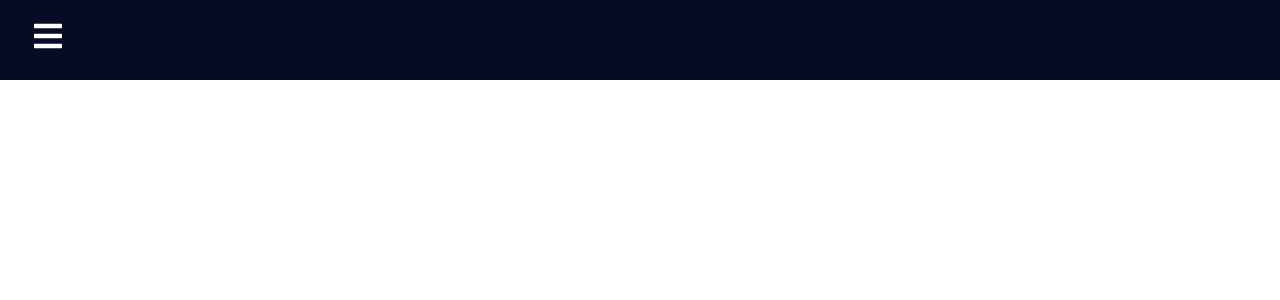
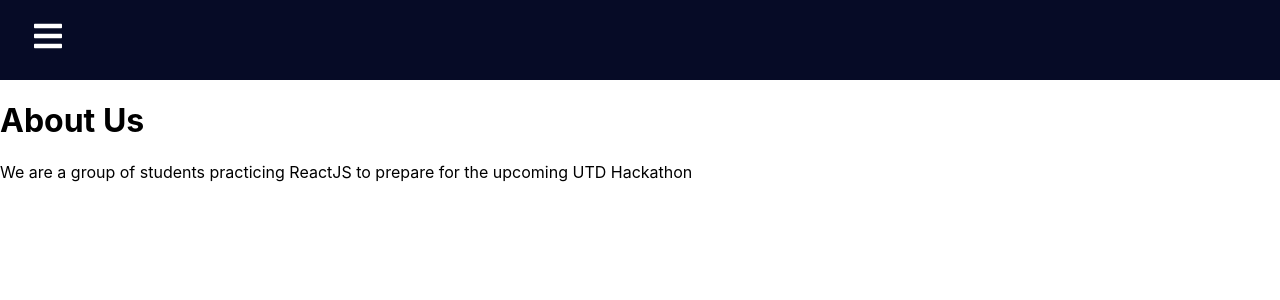
Before and after one commit to GHAFHA/HACKUTD22, a React (Create React App) app: page /aboutus in a window 1280 px wide. Shown: the top 300 px of the page. Built offline with nearby package versions, Linux system fonts and the light colour scheme.

Commit message:
navbar functionality set up

```diff
--- a/src/App.js
+++ b/src/App.js
@@ -3,20 +3,20 @@ import './App.css';
 //switch is replaced with Routes
 import { BrowserRouter, Route, Routes } from 'react-router-dom';
 import Navbar from './Components/Navbar/navbar.jsx';
-import AboutUs from './Components/AboutUs'
-import Dashboard from './Components/dashboard';
-import Preferences from './Components/preferences'
+import AboutUs from './Components/aboutus'
+import FAQ from './Components/FAQ';
+import Home from './Components/home';
 //dashbord and preferences are place holders for the stuff after the log in page
 
 function App() {
 
   return (
     <BrowserRouter>
-    <Navbar />
+    <Navbar/>
     <Routes>
-      <Route path="/aboutUs" component={AboutUs} />
-      <Route path="/dashboard" component={Dashboard} />
-      <Route path="/preferences" component={Preferences} />
+      <Route exact path="/home" element={<Home />}/>
+      <Route path="/faq" element={<FAQ />} />
+      <Route path="/aboutus" element={<AboutUs/>} />
     </Routes>
   </BrowserRouter>
   );
--- a/src/Components/AboutUs.js
+++ b/src/Components/AboutUs.js
@@ -6,7 +6,7 @@ export default function AboutUs() {
     return (
    <div className = "AboutUs">
         <h1> About Us </h1>
-        <p> We are a grocbdgbtrgrup of students practicing ReactJS to prepare for the upcoming UTD Hackathon</p>
+        <p> We are a group of students practicing ReactJS to prepare for the upcoming UTD Hackathon</p>
     </div>
     )
 }
--- a/src/Components/Navbar/slidebardata.js
+++ b/src/Components/Navbar/slidebardata.js
@@ -7,20 +7,20 @@ import * as IoIcons from "react-icons/io";
 export const SidebarData = [
   {
     title: "Home",
-    path: "/",
+    path: "/home",
     icon: <AiIcons.AiFillHome />,
     cName: "nav-text"
   },
   {
-    title: "To-Do List",
-    path: "/reports",
-    icon: <IoIcons.IoIosPaper />,
+    title: "About Us",
+    path: "/AboutUs",
+    icon: <FaIcons.FaCartPlus />,
     cName: "nav-text"
   },
   {
-    title: "Other Products",
-    path: "/products",
+    title: "FAQ",
+    path: "/faq",
     icon: <FaIcons.FaCartPlus />,
     cName: "nav-text"
-  }
+  },
 ];
--- a/src/Components/dashboard.js
+++ /dev/null
@@ -1,7 +0,0 @@
-import React from "react";
-
-export default function Dashboard(){
-    return(
-        <h2>Dashboard</h2>
-    );
-}
--- a/src/Components/home.js
+++ b/src/Components/home.js
@@ -1,7 +1,7 @@
 import React from "react";
 
-export default function Preferences(){
+export default function Home(){
     return(
-        <h2>Preferences</h2>
+        <h2>Home</h2>
     );
 }
--- a/src/Components/preferences.js
+++ /dev/null
@@ -1,7 +0,0 @@
-import React from "react";
-
-export default function Preferences(){
-    return(
-        <h2>Preferences</h2>
-    );
-}
```
